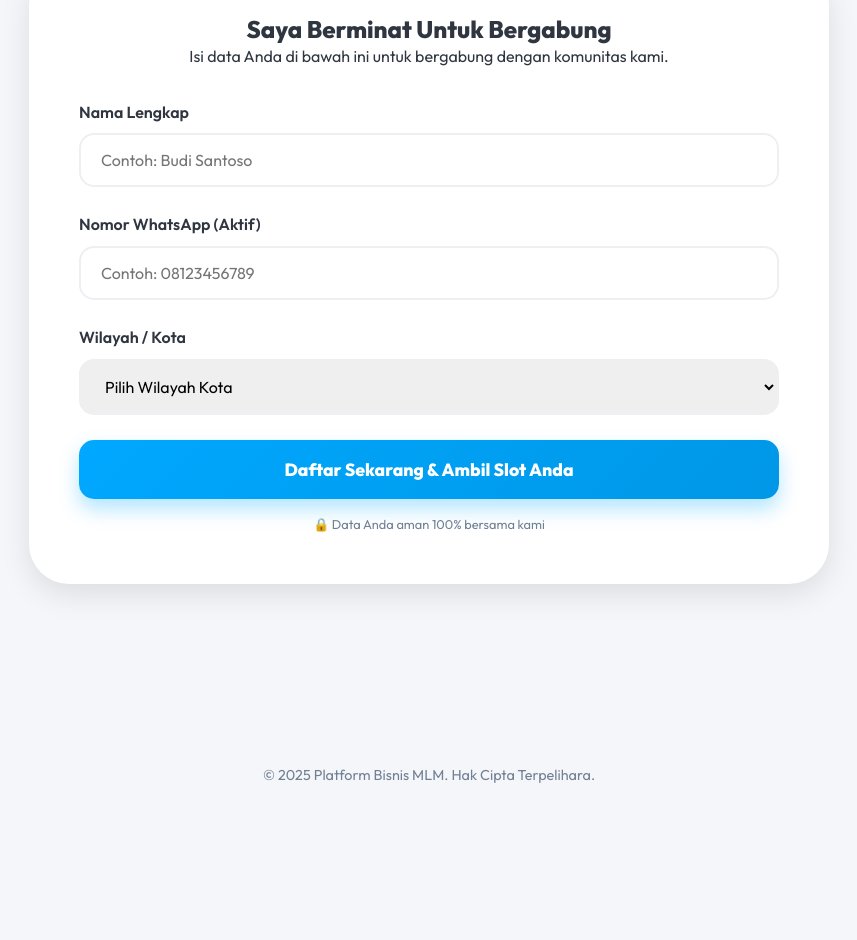
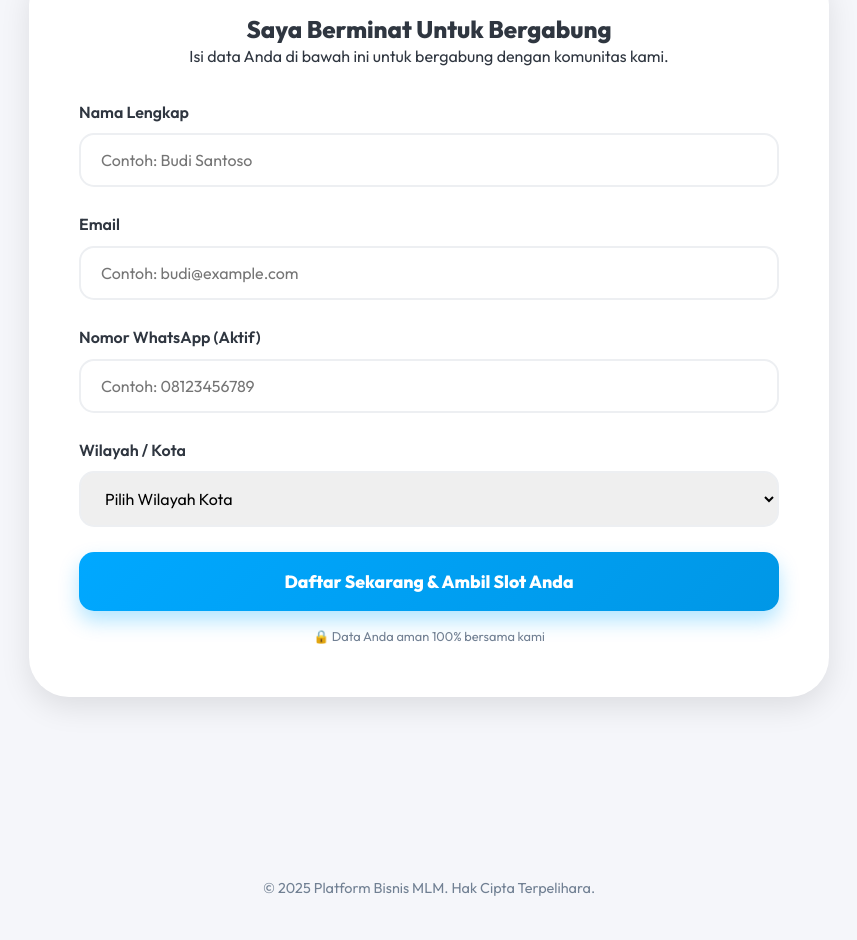
Before and after one commit to cikgukb/bopindo, a plain HTML site: page index.html in a window 1280 px wide. Shown: the part 4814-5754 px from the top of the page, without its empty margins (211-1068 px from the left). Before the commit the page ends 5641 px from the top, so only its background shows below. Drawn offline with Linux system fonts and the light colour scheme.

Commit message:
Add email field to form and update Google Sheets integration logic

```diff
--- a/index.html
+++ b/index.html
@@ -163,6 +163,11 @@
                 </div>
 
                 <div class="input-group">
+                    <label for="email">Email</label>
+                    <input type="email" id="email" name="email" placeholder="Contoh: budi@example.com" required>
+                </div>
+
+                <div class="input-group">
                     <label for="phone">Nomor WhatsApp (Aktif)</label>
                     <input type="tel" id="phone" name="phone" placeholder="Contoh: 08123456789" required>
                 </div>
--- a/script.js
+++ b/script.js
@@ -1,4 +1,4 @@
-document.getElementById('leadForm').addEventListener('submit', function(e) {
+document.getElementById('leadForm').addEventListener('submit', function (e) {
     e.preventDefault();
 
     const submitBtn = document.getElementById('submitBtn');
@@ -12,6 +12,7 @@ document.getElementById('leadForm').addEventListener('submit', function(e) {
     const formData = new FormData(this);
     const data = {
         name: formData.get('name'),
+        email: formData.get('email'),
         phone: formData.get('phone'),
         city: formData.get('city'),
         timestamp: new Date().toLocaleString('id-ID')
@@ -24,25 +25,28 @@ document.getElementById('leadForm').addEventListener('submit', function(e) {
     // Log data (for testing purposes)
     console.log('Form data being sent:', data);
 
-    // Simulate sending to Google Sheets (Replace with actual fetch if URL is provided)
-    // fetch(scriptURL, {
-    //     method: 'POST',
-    //     mode: 'no-cors',
-    //     cache: 'no-cache',
-    //     headers: { 'Content-Type': 'application/json' },
-    //     body: JSON.stringify(data)
-    // })
-    // .then(response => {
-    //     handleSuccess();
-    // })
-    // .catch(error => {
-    //     console.error('Error!', error.message);
-    //     alert('Terjadi kesalahan. Silakan coba lagi atau hubungi via WhatsApp.');
-    //     submitBtn.disabled = false;
-    //     submitBtn.innerText = originalBtnText;
-    // });
+    // To enable Google Sheets sending, uncomment the fetch block below
+    // and provide your scriptURL above.
+    /*
+    fetch(scriptURL, {
+        method: 'POST',
+        mode: 'no-cors',
+        cache: 'no-cache',
+        headers: { 'Content-Type': 'application/json' },
+        body: JSON.stringify(data)
+    })
+    .then(response => {
+        handleSuccess();
+    })
+    .catch(error => {
+        console.error('Error!', error.message);
+        alert('Terjadi kesalahan. Silakan coba lagi atau hubungi via WhatsApp.');
+        submitBtn.disabled = false;
+        submitBtn.innerText = originalBtnText;
+    });
+    */
 
-    // For now, let's proceed directly to the success flow to show functionality
+    // For demonstration, we proceed directly to success flow
     setTimeout(() => {
         handleSuccess();
     }, 1500);
```
Also changed, not shown: 1 other file.
